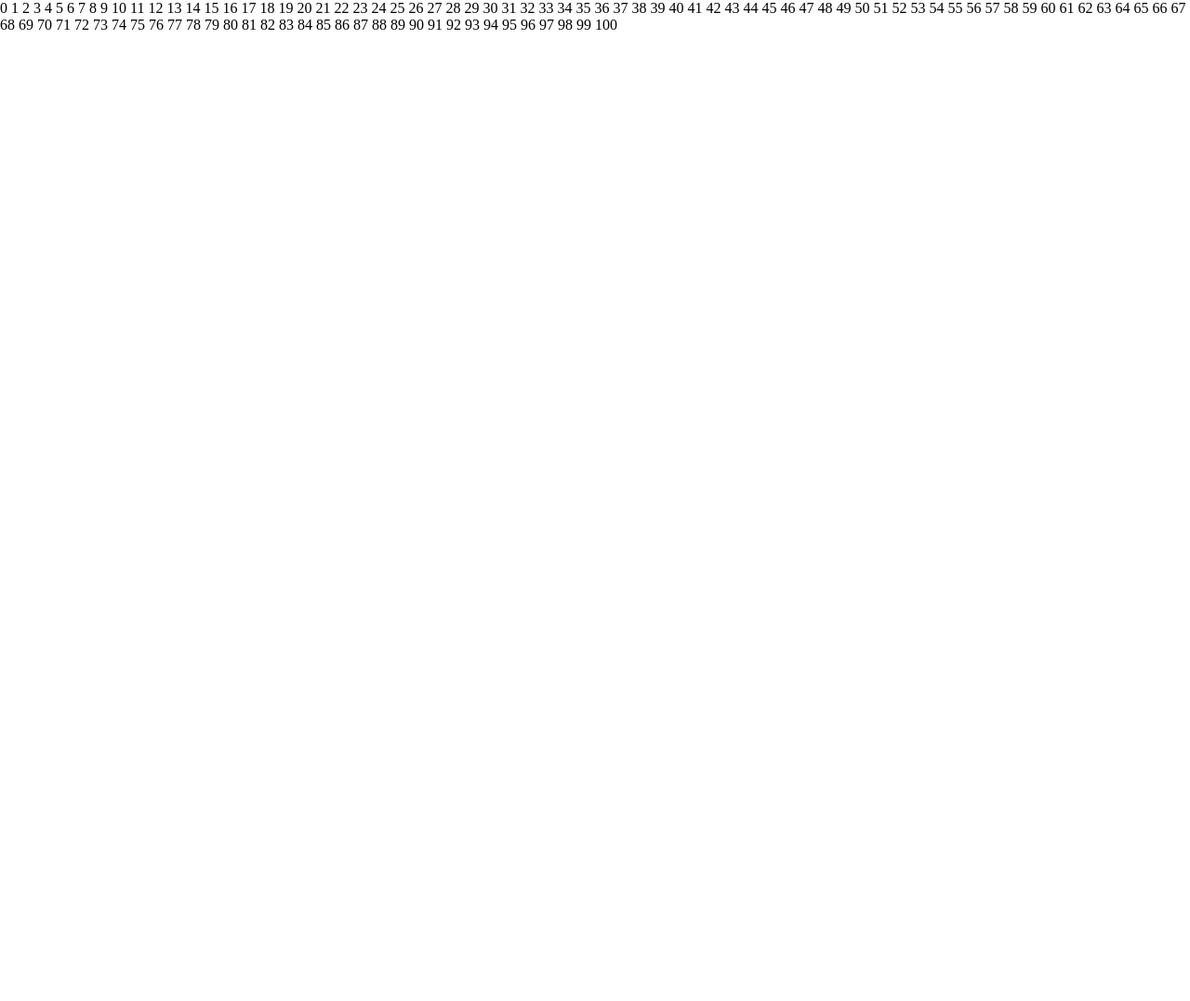
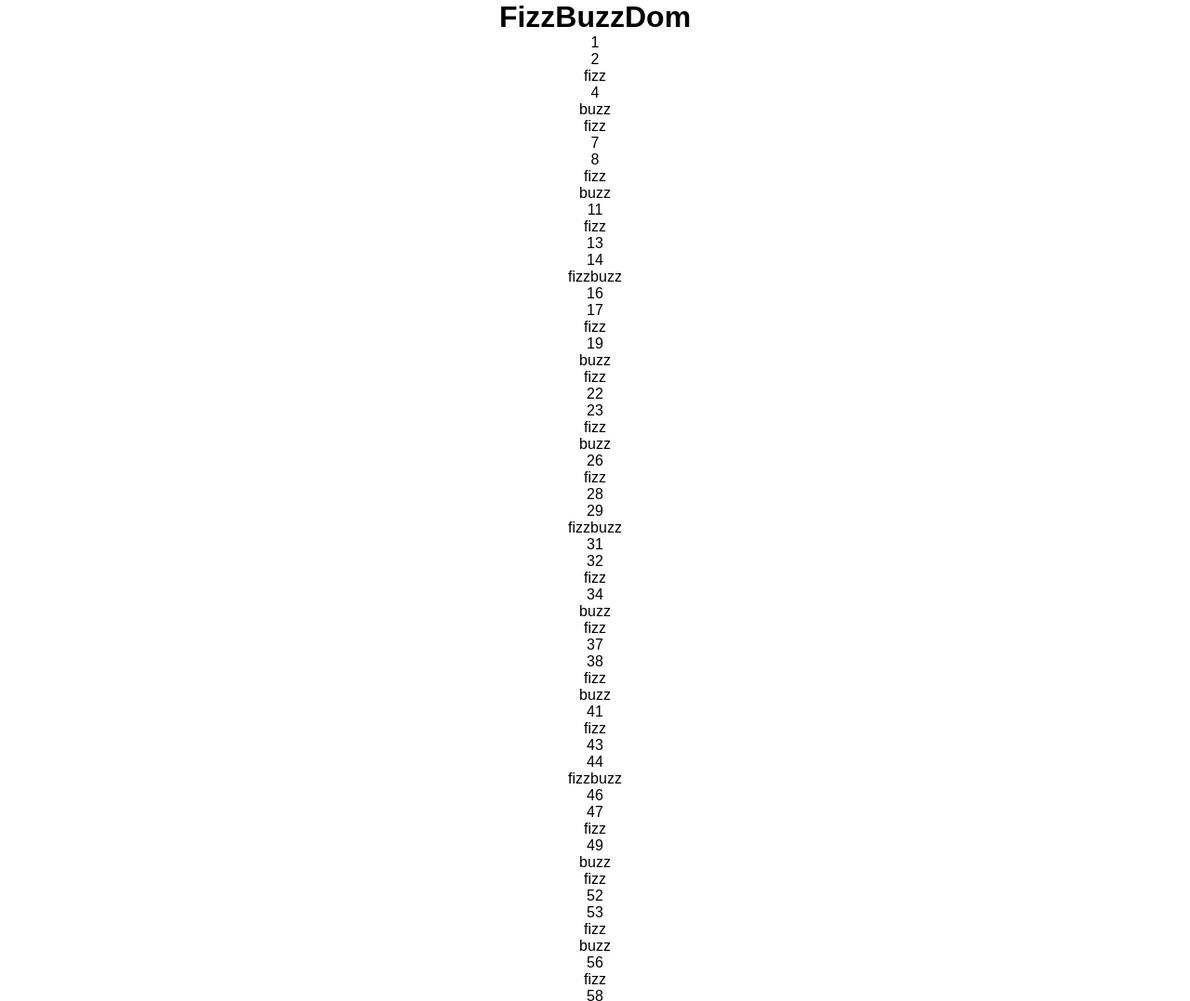
Before and after one commit to alestucci/js-fizzbuzzdom, a plain HTML site: page index.html in a window 1280 px wide. Shown: the top 1077 px of the page at 93% size. Before the commit the page ends 800 px from the top, so only its background shows below. Drawn offline with Linux system fonts and the light colour scheme.

Commit message:
Switch mode JS

```diff
--- a/index.html
+++ b/index.html
@@ -9,6 +9,11 @@
     <title>FizzBuzzDom</title>
 </head>
 <body>
+    <div class="container">
+        <h1>FizzBuzzDom</h1>
+
+    </div>
+
     <script src="script.js"></script>
 </body>
 </html>
--- a/script.js
+++ b/script.js
@@ -1,4 +1,22 @@
-for (let i = 0; i <= 100; i++) {
-    document.writeln(i);
+let output = document.querySelector(".container");
 
+for (let i = 1; i <= 100; i++) {
+  switch (i % 15) {
+    case 0:
+      output.innerHTML += `<div class="square">fizzbuzz</div>`;
+      break;
+    case 3:
+    case 6:
+    case 9:
+    case 12:
+      output.innerHTML += `<div class="square">fizz</div>`;
+      break;
+    case 5:
+    case 10:
+      output.innerHTML += `<div class="square">buzz</div>`;
+      break;
+    default:
+      output.innerHTML += `<div class="square">${i}</div>`;
+      break;
+  }
 }
--- a/style.css
+++ b/style.css
@@ -3,3 +3,11 @@
     padding: 0;
     box-sizing: border-box;
 }
+
+html {
+    font-family: Arial, Helvetica, sans-serif;
+}
+
+body {
+    text-align: center;
+}
```
